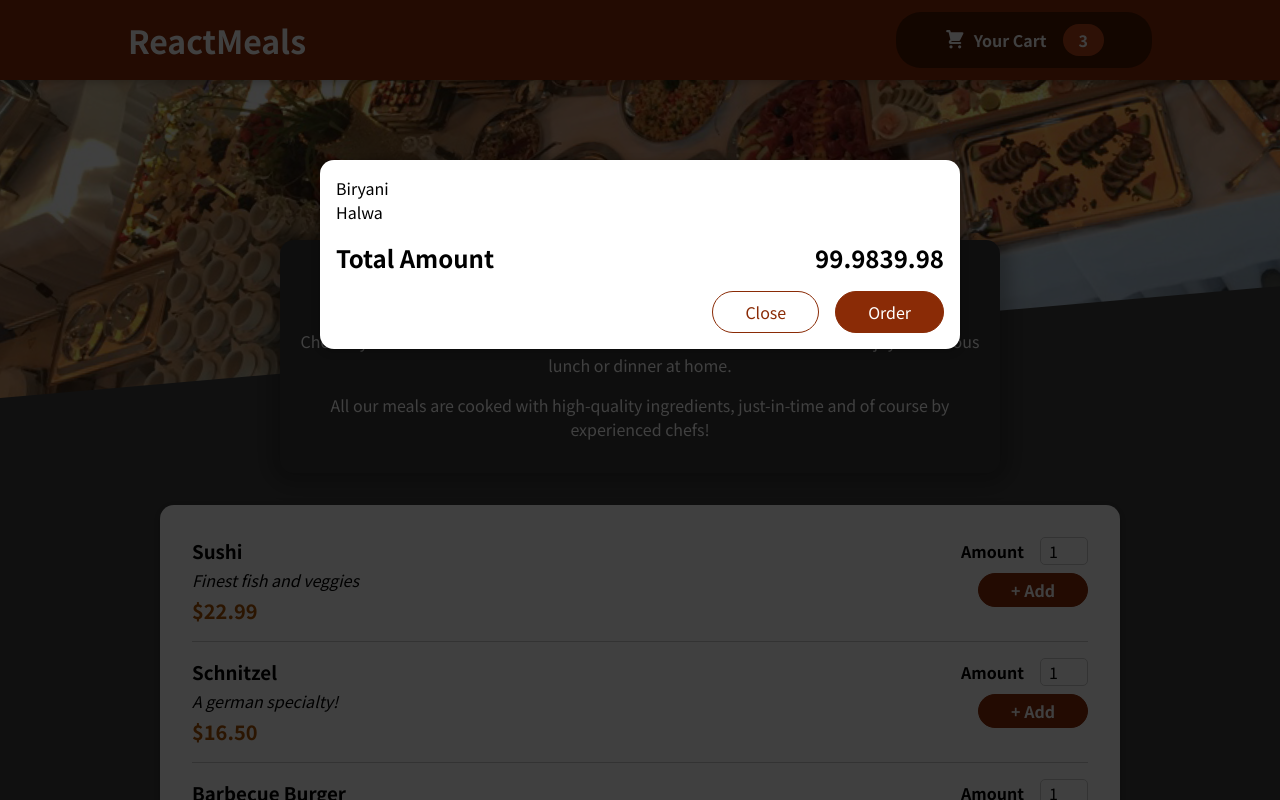
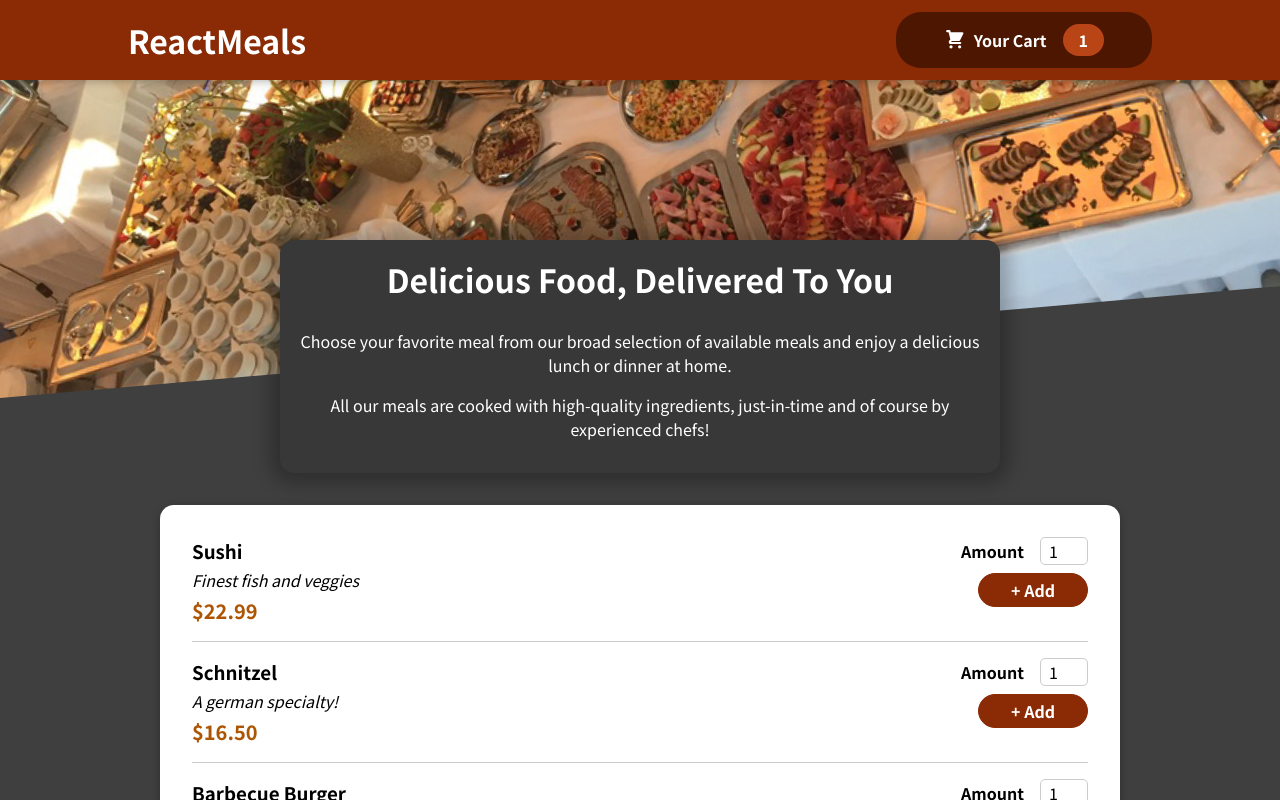
Before and after one commit to prashantpandey98/Front-end-React, a React (Create React App) app in the folder Restaurant_App/: page / in a window 1280 px wide. Shown: the top 800 px of the page. Built offline with nearby package versions, Linux system fonts and the light colour scheme.

Commit message:
Cart Open and Close (Task-6)

```diff
--- a/Restaurant_App/src/App.js
+++ b/Restaurant_App/src/App.js
@@ -1,14 +1,26 @@
+import { useState } from "react";
+
 import Cart from "./components/Cart/Cart";
 import Header from "./components/Layout/Header";
 import Meals from "./components/Meals/Meals";
 
 
+function App() {
 
-function App() {
+  const [cartIsShown, setCartIsShown] = useState(false);
+
+  const showCartHandler = () => {
+    setCartIsShown(true);
+  };
+
+  const hideCartHandler = () => {
+    setCartIsShown(false);
+  };
+
   return (
     <>
-    <Cart/>
-      <Header/>
+    {cartIsShown && <Cart onClose={hideCartHandler} />}
+      <Header onShowCart={showCartHandler}/>
       <main>
       <Meals/>
       </main>
--- a/Restaurant_App/src/components/Cart/Cart.js
+++ b/Restaurant_App/src/components/Cart/Cart.js
@@ -2,30 +2,25 @@
 import Modal from '../UI/Modal';
 
 
-const dishes=[{ id: 'c1', name: 'Biryani', amount: 2, price: 49.99 },{ id: 'c2', name: 'Halwa', amount: 3, price: 19.99 }]
-
-const totalPrice= dishes.map(dish=>
-    +(dish.price) + +dish.price
-    );
 
 const Cart = (props) => {
   const cartItems = (
     <ul className={classes['cart-items']}>
-      {dishes.map((item) => (
+      {[{ id: 'c1', name: 'Biryani', amount: 2, price: 49.99 }].map((item) => (
         <li>{item.name}</li>
       ))}
     </ul>
   );
 
   return (
-    <Modal>
+    <Modal onClose={props.onClose}>
       {cartItems}
       <div className={classes.total}>
         <span>Total Amount</span>
-        <span>{totalPrice}</span>
+        <span>49.99</span>
       </div>
       <div className={classes.actions}>
-        <button className={classes['button--alt']}>Close</button>
+        <button className={classes['button--alt']} onClick={props.onClose}>Close</button>
         <button className={classes.button}>Order</button>
       </div>
     </Modal>
--- a/Restaurant_App/src/components/Layout/Header.js
+++ b/Restaurant_App/src/components/Layout/Header.js
@@ -8,7 +8,7 @@
         <>
         <header className={classes.header}>
         <h1>ReactMeals</h1>
-        <HeaderCartButton/>
+        <HeaderCartButton onClick={props.onShowCart}/>
         </header>
         <div className={classes['main-image']}>
         <img src={MealsImg} alt='table full of yummy food!!'/>
--- a/Restaurant_App/src/components/Layout/HeaderCartButton.js
+++ b/Restaurant_App/src/components/Layout/HeaderCartButton.js
@@ -4,12 +4,12 @@
 
 const HeaderCartButton = (props) => {
   return (
-    <button className={classes.button}>
+    <button className={classes.button} onClick={props.onClick}>
     <span className={classes.icon}>
     <CartIcon />
   </span>
   <span>Your Cart</span>
-  <span className={classes.badge}>3</span>
+  <span className={classes.badge}>1</span>
     </button>
   )
 }
--- a/Restaurant_App/src/components/UI/Modal.js
+++ b/Restaurant_App/src/components/UI/Modal.js
@@ -4,7 +4,7 @@
 import classes from './Modal.module.css';
 
 const Backdrop = (props) => {
-  return <div className={classes.backdrop} />;
+  return <div className={classes.backdrop} onClick={props.onClose}/>;
 };
 
 const ModalOverlay = (props) => {
@@ -20,7 +20,7 @@
 const Modal = (props) => {
   return (
     <Fragment>
-      {ReactDOM.createPortal(<Backdrop />, portalElement)}
+      {ReactDOM.createPortal(<Backdrop onClose={props.onClose}/>, portalElement)}
       {ReactDOM.createPortal(
         <ModalOverlay>{props.children}</ModalOverlay>,
         portalElement
```
